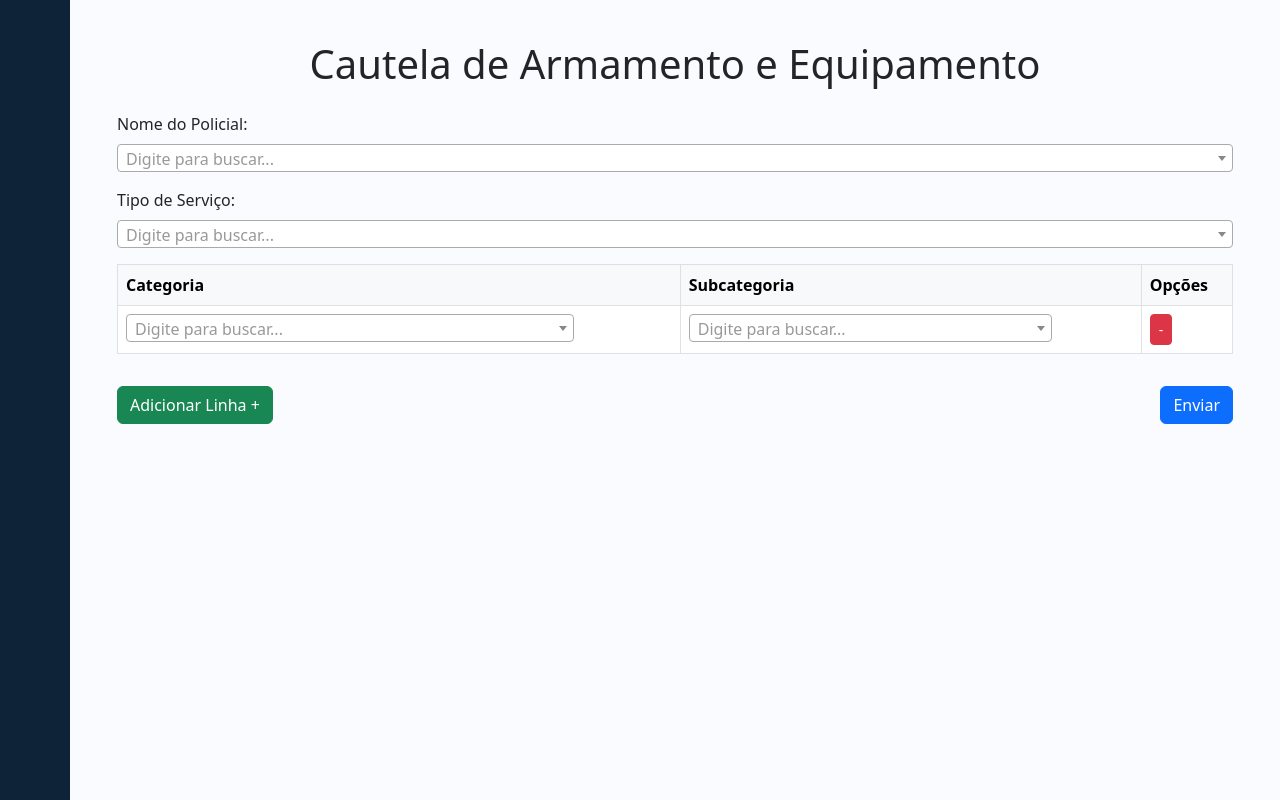
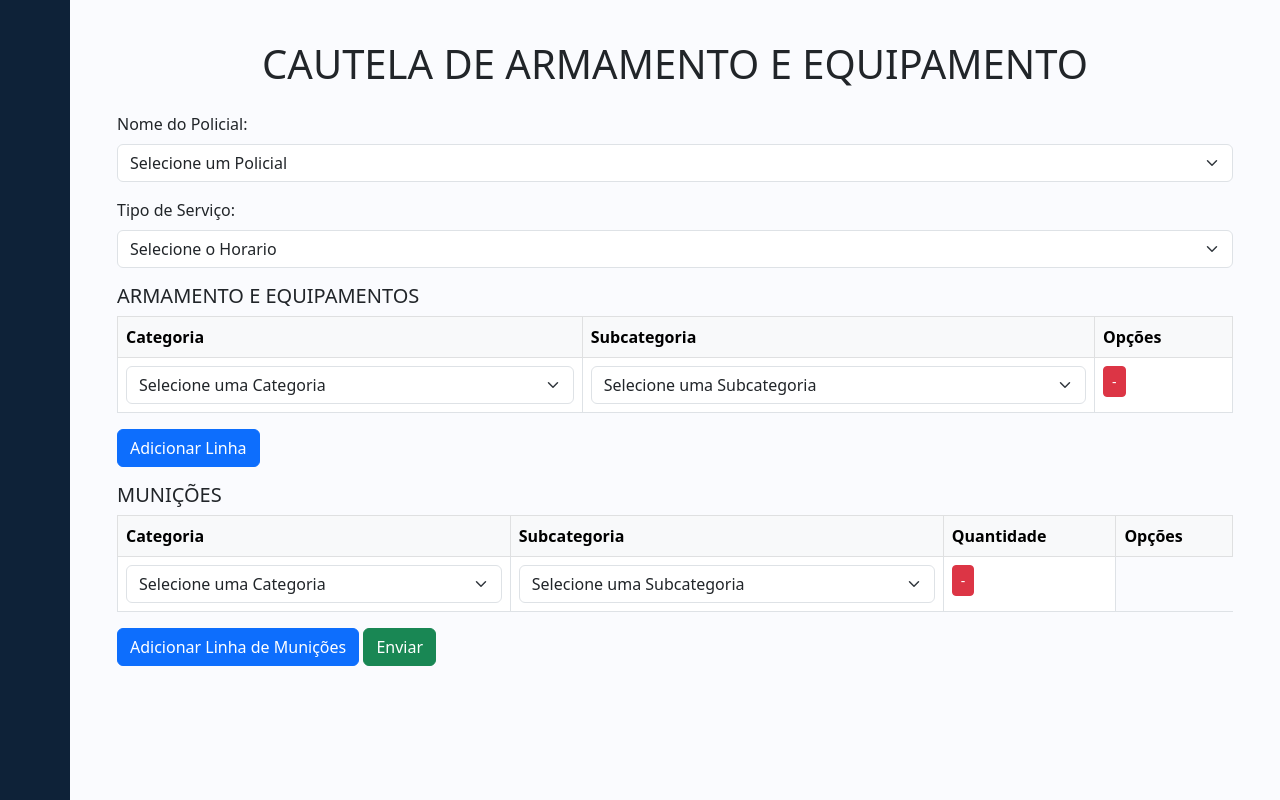
Before and after one commit to mendesjunior07/controle-de-armamento, a Django app: page /cautela/ in a window 1280 px wide. Run offline with Django 5.2, Linux system fonts and the light colour scheme; data that the repository does not hold is empty; some libraries are stand-ins or nearby versions.

Commit message:
committ atual das munições

```diff
--- a/cautelaarmamento/templates/cautelaarmamento/templates/armamento/cautela.html
+++ b/cautelaarmamento/templates/cautelaarmamento/templates/armamento/cautela.html
@@ -14,16 +14,16 @@ Cautela de Armamento
   function updateSubcategorias(rowId) {
     var formRow = document.getElementById(rowId);
     var categoriaId = formRow.querySelector(".categoria-select").value;
+    console.log(categoriaId);
+
     var subcategoriaSelect = formRow.querySelector(".subcategoria-select");
-
-    // Limpar as subcategorias existentes
-    subcategoriaSelect.innerHTML =
-      '<option value="">Selecione uma Subcategoria</option>';
+    subcategoriaSelect.innerHTML = '<option value="">Selecione uma Subcategoria</option>';
 
     if (categoriaId) {
-      fetch(`/subcategorias/${categoriaId}/`)
+        fetch(`/subcategorias/${categoriaId}/?situacao=disponivel`)
             .then((response) => response.json())
             .then((data) => {
+                console.log(data);
                 data.forEach((subcategoria) => {
                     var option = document.createElement("option");
                     option.value = subcategoria.id;
@@ -31,7 +31,6 @@ Cautela de Armamento
                     subcategoriaSelect.appendChild(option);
                 });
 
-          // Reaplica o Select2 após atualizar as opções
                 $(subcategoriaSelect).select2({
                     placeholder: 'Digite para buscar...',
                     allowClear: true
@@ -40,17 +39,17 @@ Cautela de Armamento
     }
   }
 
-  function addRow() {
-    var tableBody = document.getElementById("form-table-body");
+  function addRow(tableBodyId) {
+    var tableBody = document.getElementById(tableBodyId);
     var rowCount = tableBody.rows.length + 1;
     var row = tableBody.insertRow(rowCount - 1);
 
-    row.id = `form-row${rowCount}`;
+    row.id = `form-row-${tableBodyId}-${rowCount}`;
+
     row.innerHTML = `
-            <tr>
       <td>
         <select id="categoria${rowCount}" class="form-select categoria-select select2" name="categorias[]"
-                        onchange="updateSubcategorias('form-row${rowCount}')">
+          onchange="updateSubcategorias('form-row-${tableBodyId}-${rowCount}')">
           <option value="">Selecione uma Categoria</option>
           {% for categoria in categorias %}
             <option value="{{ categoria.id }}">{{ categoria.nome }}</option>
@@ -65,10 +64,8 @@ Cautela de Armamento
       <td>
         <button type="button" class="btn btn-danger btn-sm" onclick="removeRow(this)">-</button>
       </td>
-            </tr>
     `;
 
-    // Aplica Select2 à nova linha adicionada
     $('.select2').select2({
       placeholder: 'Digite para buscar...',
       allowClear: true
@@ -81,7 +78,6 @@ Cautela de Armamento
   }
 
   function showModal() {
-    // Coleta os dados do formulário para exibição no modal
     const policial = document.getElementById("mySelect").selectedOptions[0].text;
     const tipoServico = document.getElementById("tipo_servico").selectedOptions[0].text;
 
@@ -95,37 +91,53 @@ Cautela de Armamento
       subcategorias.push(select.selectedOptions[0].text);
     });
 
-    // Monta a lista de confirmações no modal
     let confirmationDetails = `<strong>Policial:</strong> ${policial}<br><strong>Tipo de Serviço:</strong> ${tipoServico}<br><br><strong>Categorias e Subcategorias Selecionadas:</strong><br>`;
     categorias.forEach((categoria, index) => {
       confirmationDetails += `Categoria: ${categoria} - Subcategoria: ${subcategorias[index]}<br>`;
     });
 
-    // Insere os detalhes no corpo do modal
     document.getElementById('confirmation-details').innerHTML = confirmationDetails;
 
-    // Exibir o modal de confirmação
     var modal = new bootstrap.Modal(document.getElementById('confirmModal'));
     modal.show();
   }
 
   function submitForm() {
-    // Enviar o formulário após confirmação
+    const formData = new FormData();
+    formData.append('csrfmiddlewaretoken', '{{ csrf_token }}');
+    formData.append('policial', document.getElementById('mySelect').value);
+    formData.append('tipo_servico', document.getElementById('tipo_servico').value);
+
+    document.querySelectorAll(".categoria-select").forEach((select, index) => {
+        formData.append(`categorias[${index}]`, select.value);
+        formData.append(`subcategorias[${index}]`, select.closest('tr').querySelector(".subcategoria-select").value);
+    });
+
+    fetch('/atualizar_subcategorias/', {
+        method: 'POST',
+        body: formData
+    })
+    .then(response => response.json())
+    .then(data => {
+        if (data.success) {
             document.getElementById('main-form').submit();
+        } else {
+            alert('Erro ao atualizar subcategorias.');
+        }
+    })
+    .catch(error => {
+        console.error('Erro:', error);
+        alert('Erro ao atualizar subcategorias.');
+    });
 }
 </script>
 
-<!-- Inclua o CSS do Select2 -->
-<link
-  href="https://cdnjs.cloudflare.com/ajax/libs/select2/4.0.13/css/select2.min.css"
-  rel="stylesheet"
-/>
-<!-- Inclua o JavaScript do Select2 -->
+<link href="https://cdnjs.cloudflare.com/ajax/libs/select2/4.0.13/css/select2.min.css" rel="stylesheet" />
 <script src="https://cdnjs.cloudflare.com/ajax/libs/jquery/3.6.0/jquery.min.js"></script>
 <script src="https://cdnjs.cloudflare.com/ajax/libs/select2/4.0.13/js/select2.min.js"></script>
 
 <div class="container mt-4">
-  <h1 class="mb-4 text-center">Cautela de Armamento e Equipamento</h1>
+  <h1 class="mb-4 text-center">CAUTELA DE ARMAMENTO E EQUIPAMENTO</h1>
 
   <form method="POST" id="main-form" class="needs-validation" novalidate>
     {% csrf_token %}
@@ -143,7 +155,7 @@ Cautela de Armamento
     <div class="mb-3">
       <label for="tipo_servico" class="form-label">Tipo de Serviço:</label>
       <select id="tipo_servico" name="tipo_servico" class="form-select select2" required>
-        <option value="">Selecione o Tipo de Serviço</option>
+        <option value="">Selecione o Horario</option>
         {% for value, label in tipos_servico %}
           <option value="{{ value }}">{{ label }}</option>
         {% endfor %}
@@ -152,6 +164,7 @@ Cautela de Armamento
     </div>
 
     <div class="table-responsive">
+      <h5>ARMAMENTO E EQUIPAMENTOS</h5>
       <table id="form-table" class="table table-bordered">
         <thead class="table-light">
           <tr>
@@ -198,19 +211,70 @@ Cautela de Armamento
           </tr>
         </tbody>
       </table>
+
+      <div class="mb-3">
+        <button type="button" class="btn btn-primary" onclick="addRow('form-table-body')">Adicionar Linha</button>
       </div>
 
-    <div class="d-flex justify-content-between mt-3">
-      <button type="button" class="btn btn-success" onclick="addRow()">
-        Adicionar Linha +
+      <h5>MUNIÇÕES</h5>
+
+      <table id="form-table-municoes" class="table table-bordered">
+        <thead class="table-light">
+          <tr>
+            <th>Categoria</th>
+            <th>Subcategoria</th>
+            <th>Quantidade</th>
+            <th>Opções</th>
+          </tr>
+        </thead>
+        <tbody id="form-table-body-municoes">
+          <tr id="form-row2">
+            <td>
+              <select
+                id="categoria2"
+                class="form-select categoria-select select2"
+                name="categorias[]"
+                onchange="updateSubcategorias('form-row2')"
+                required
+              >
+                <option value="">Selecione uma Categoria</option>
+                {% for categoria in categorias %}
+                <option value="{{ categoria.id }}">{{ categoria.nome }}</option>
+                {% endfor %}
+              </select>
+            </td>
+            <td>
+              <select
+                id="subcategoria2"
+                class="form-select subcategoria-select select2"
+                name="subcategorias[]"
+                required
+              >
+                <option value="">Selecione uma Subcategoria</option>
+              </select>
+            </td>
+            <td>
+              <button
+                type="button"
+                class="btn btn-danger btn-sm"
+                onclick="removeRow(this)"
+              >
+                -
               </button>
-      <!-- Botão que abre o modal -->
-      <button type="button" class="btn btn-primary" onclick="showModal()">Enviar</button>
+            </td>
+          </tr>
+        </tbody>
+      </table>
+
+    </div>
+
+    <div class="mb-">
+      <button type="button" class="btn btn-primary" onclick="addRow('form-table-body-municoes')">Adicionar Linha de Munições</button>
+      <button type="button" class="btn btn-success" onclick="showModal()">Enviar</button>
     </div>
   </form>
 </div>
 
-<!-- Modal de Confirmação do Bootstrap -->
 <div class="modal fade" id="confirmModal" tabindex="-1" aria-labelledby="confirmModalLabel" aria-hidden="true">
   <div class="modal-dialog">
     <div class="modal-content">
@@ -219,26 +283,15 @@ Cautela de Armamento
         <button type="button" class="btn-close" data-bs-dismiss="modal" aria-label="Close"></button>
       </div>
       <div class="modal-body">
-        <!-- Exibe as informações selecionadas -->
-        <p id="confirmation-details"></p>
+        <div id="confirmation-details"></div>
       </div>
       <div class="modal-footer">
-        <button type="button" class="btn btn-secondary" data-bs-dismiss="modal">Cancelar</button>
+        <button type="button" class="btn btn-secondary" data-bs-dismiss="modal">Fechar</button>
         <button type="button" class="btn btn-primary" onclick="submitForm()">Confirmar</button>
       </div>
     </div>
   </div>
 </div>
 
-<!-- Ativa o Select2 em todos os elementos com a classe 'select2' -->
-<script>
-    $(document).ready(function() {
-        $('.select2').select2({
-            placeholder: 'Digite para buscar...',
-            allowClear: true
-        });
-    });
-</script>
-
 <script src="https://cdn.jsdelivr.net/npm/bootstrap@5.3.0/dist/js/bootstrap.bundle.min.js"></script>
 {% endblock %}
--- a/cautelaarmamento/urls.py
+++ b/cautelaarmamento/urls.py
@@ -8,7 +8,7 @@ from .views import (
     listar_armamentos,
     get_subcategorias,
     cadastrar_pessoa,
-    sucesso_view  # Renomeado para evitar conflito
+    sucesso_view, atualizar_subcategorias  # Renomeado para evitar conflito
 )
 
 urlpatterns = [
@@ -21,4 +21,5 @@ urlpatterns = [
     path('subcategorias/<int:categoria_id>/', get_subcategorias, name='subcategorias_por_categoria'),
     path('cadastrar-pessoa/', cadastrar_pessoa, name='cadastrar_pessoa'),
     path('sucesso-cadastro/', sucesso_view, name='sucesso_cadastro'),  # Corrigido para referenciar a função correta
+    path('atualizar_subcategorias/', atualizar_subcategorias, name='atualizar_subcategorias'),
 ]
--- a/cautelaarmamento/views.py
+++ b/cautelaarmamento/views.py
@@ -233,70 +233,64 @@ from .models import Categoria, Subcategoria, Policial, CautelaDeArmamento
 from django.db import IntegrityError
 
 def cautela_de_armamento_view(request):
-    # Obtém todas as categorias e policiais do banco de dados para exibir no formulário
     categorias = Categoria.objects.all()
     policiais = Policial.objects.all()
-    tipos_servico = CautelaDeArmamento.SERVICO_CHOICES  # Obtém as opções de tipo de serviço
+    tipos_servico = CautelaDeArmamento.SERVICO_CHOICES
 
-    # Verifica se a requisição é do tipo POST, indicando que o formulário foi submetido
     if request.method == 'POST':
-        # Obtém os dados do formulário
         policial_id = request.POST.get('policial')
         tipo_servico = request.POST.get('tipo_servico')
         categorias_ids = request.POST.getlist('categorias[]')
         subcategorias_ids = request.POST.getlist('subcategorias[]')
+        quantidades = request.POST.getlist('quantidades[]')  # Captura das quantidades de munição
 
-        # Verifica se todos os dados necessários estão presentes
-        if policial_id and tipo_servico and categorias_ids and subcategorias_ids:
+        if policial_id and tipo_servico and categorias_ids and subcategorias_ids and quantidades:
             try:
-                # Busca o objeto Policial no banco de dados correspondente ao ID fornecido
                 policial_instance = Policial.objects.get(id=policial_id)
 
-                # Itera sobre as listas de IDs de categorias e subcategorias simultaneamente
-                for categoria_id, subcategoria_id in zip(categorias_ids, subcategorias_ids):
-                    # Busca o objeto Categoria e Subcategoria no banco de dados correspondentes aos IDs fornecidos
+                for categoria_id, subcategoria_id, quantidade in zip(categorias_ids, subcategorias_ids, quantidades):
                     categoria = Categoria.objects.get(id=categoria_id)
                     subcategoria = Subcategoria.objects.get(id=subcategoria_id)
 
                     # Cria uma nova instância de CautelaDeArmamento no banco de dados
                     CautelaDeArmamento.objects.create(
-                        policial=policial_instance,  # Usa a instância do policial
+                        policial=policial_instance,
                         categoria=categoria,
                         subcategoria=subcategoria,
-                        tipo_servico=tipo_servico  # Adiciona o tipo de serviço
+                        tipo_servico=tipo_servico,
+                        quantidade=quantidade  # Adiciona quantidade
                     )
 
-                # Redireciona o usuário para a URL de sucesso após a criação da cautela
-                return redirect('sucesso')  # Substitua 'sucesso' pela sua URL de sucesso.
+                    # Atualiza a situação da subcategoria para "cautelada"
+                    subcategoria.situacao = 'cautelada'
+                    subcategoria.save()
+
+                return redirect('sucesso')
 
             except (Policial.DoesNotExist, Categoria.DoesNotExist, Subcategoria.DoesNotExist) as e:
-                # Retorna uma resposta de erro se algum dos objetos não for encontrado
                 return HttpResponseBadRequest(f"Erro: {str(e)}")
 
         else:
-            # Retorna uma resposta de erro se algum dos dados necessários estiver ausente
             return HttpResponseBadRequest("Dados insuficientes para processar o formulário.")
 
-    # Renderiza o template 'cautela.html' com as categorias, policiais e tipos de serviço para exibição na página
+    # Filtra apenas subcategorias com situação "disponível"
+    subcategorias = Subcategoria.objects.filter(situacao='disponivel')
     return render(request, 'armamento/cautela.html', {
         'categorias': categorias,
         'policiais': policiais,
         'tipos_servico': tipos_servico,
+        'subcategorias': subcategorias,
     })
 
 
-
-
 def get_subcategorias(request, categoria_id):
-    # Filtra todas as subcategorias do banco de dados que pertencem à categoria especificada pelo categoria_id
-    subcategorias = Subcategoria.objects.filter(categoria_id=categoria_id)
-
-    # Cria uma lista de dicionários contendo o 'id' e o 'nome' de cada subcategoria filtrada
-    subcategorias_list = [{'id': subcategoria.id, 'nome': subcategoria.nome} for subcategoria in subcategorias]
-
-    # Retorna a lista de subcategorias em formato JSON para ser consumido por uma requisição AJAX
-    return JsonResponse(subcategorias_list, safe=False)
-
+    try:
+        # Filtra as subcategorias pela categoria e situação "disponivel"
+        subcategorias = Subcategoria.objects.filter(categoria_id=categoria_id, situacao='disponivel')
+        data = [{'id': subcategoria.id, 'nome': subcategoria.nome} for subcategoria in subcategorias]
+        return JsonResponse(data, safe=False)
+    except Categoria.DoesNotExist:
+        return JsonResponse({'error': 'Categoria não encontrada'}, status=404)
 
 
 def cadastrar_pessoa(request):
@@ -354,3 +348,17 @@ def formulario_sucesso(request):
 def sucesso_view(request):
     # Renderiza o template de sucesso para qualquer ação que precise de uma confirmação genérica
     return render(request, 'sucesso-cadastro.html')
+
+def atualizar_subcategorias(request):
+    if request.method == 'POST':
+        # Recebe os dados da requisição
+        categorias = request.POST.getlist('categorias[]')
+        subcategorias = request.POST.getlist('subcategorias[]')
+
+        # Atualiza o estado das subcategorias
+        for subcategoria_id in subcategorias:
+            if subcategoria_id:
+                Subcategoria.objects.filter(id=subcategoria_id).update(situacao='cautelada')
+
+        return JsonResponse({'success': True})
+    return JsonResponse({'success': False}, status=400)
```
Also changed, not shown: cautelaarmamento/models.py (+46 -18 lines), cautelaarmamento/migrations/0001_initial.py, cautelaarmamento/migrations/0002_remove_policial_restricao_and_more.py (deleted), cautelaarmamento/migrations/0002_remove_subcategoria_municoes_situacao.py (added), cautelaarmamento/migrations/0003_alter_cauteladearmamento_tipo_servico.py (deleted). Lines whose indentation alone changed are shown as unchanged.
